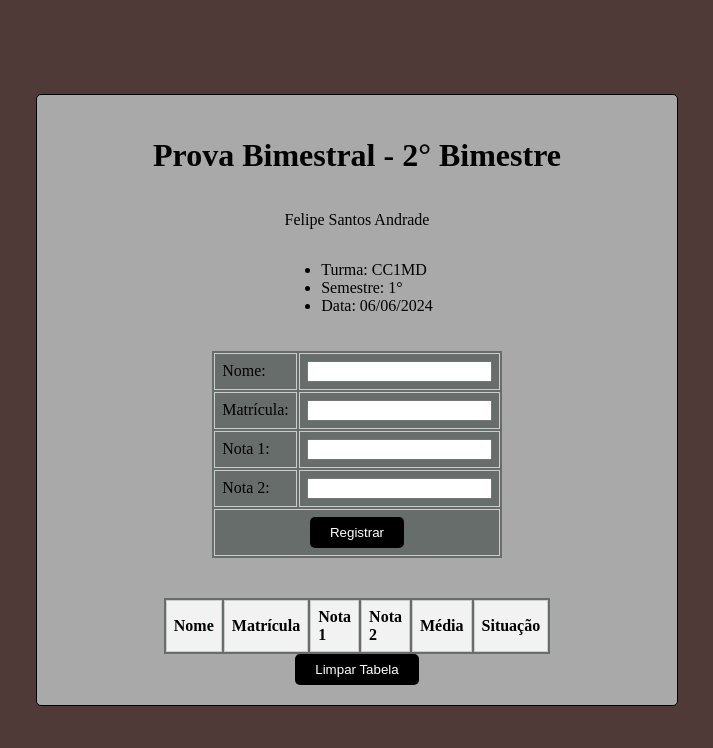
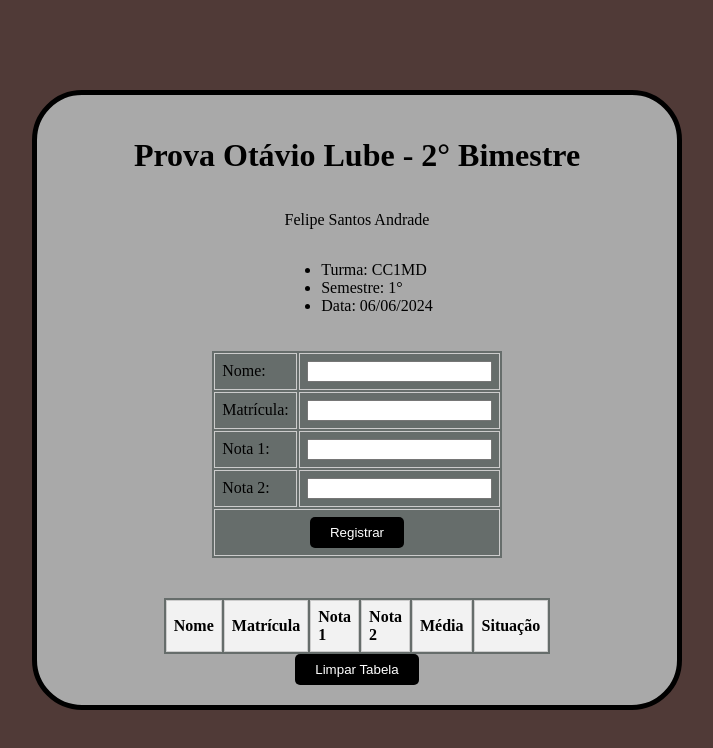
Before and after one commit to F3L1P3Andrade/jarva-script, a plain HTML site: page projeto/index.html in a window 1280 px wide. Shown: the whole page, without its empty margins (283-996 px from the left). Drawn offline with Linux system fonts and the light colour scheme.

Commit message:
Add files via upload

```diff
--- a/projeto/index.css
+++ b/projeto/index.css
@@ -12,8 +12,8 @@ body {
 .container {
     max-width: 600px;
     padding: 20px;
-    border: 1px solid rgb(0, 0, 0);
-    border-radius: 5px;
+    border: 5px solid rgb(0, 0, 0);
+    border-radius: 50px;
     background-color: darkgrey;
     width: 200%;
     display: flex;
--- a/projeto/index.html
+++ b/projeto/index.html
@@ -11,7 +11,7 @@
 
 <body>
     <div class="container">
-        <h1>Prova Bimestral - 2° Bimestre</h1>
+        <h1>Prova Otávio Lube - 2° Bimestre</h1>
         <p>Felipe Santos Andrade</p>
         <ul>
             <li>Turma: CC1MD</li>
```
